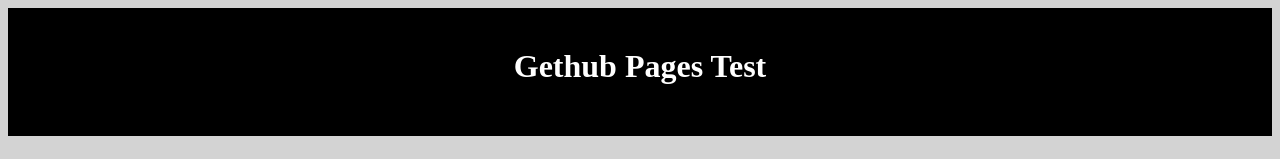
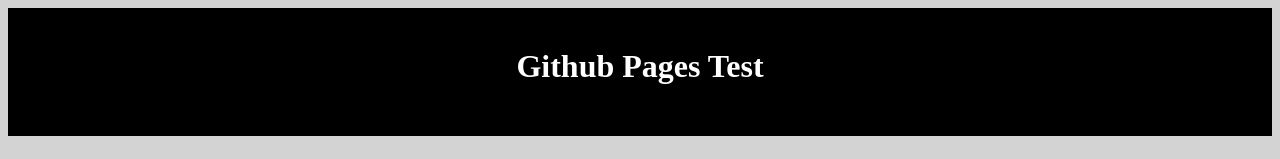
Before and after one commit to mhowe21/mhowe21.github.io, a plain HTML site: page index.html in a window 1280 px wide. Shown: the top 159 px of the page. Drawn offline with Linux system fonts and the light colour scheme.

Commit message:
fixSpellingError

```diff
--- a/index.html
+++ b/index.html
@@ -2,14 +2,14 @@
 <html>
 
 <head>
-    <title>Gethub Pages Test</title>
+    <title>github Pages Test</title>
     <link rel="stylesheet" type="text/css" href="./style.css">
 </head>
 
 
 <body>
     <header id="topHeader">
-        <h1>Gethub Pages Test</h1>
+        <h1>Github Pages Test</h1>
     </header>
     <main id=main>
         <div class="row">
```
